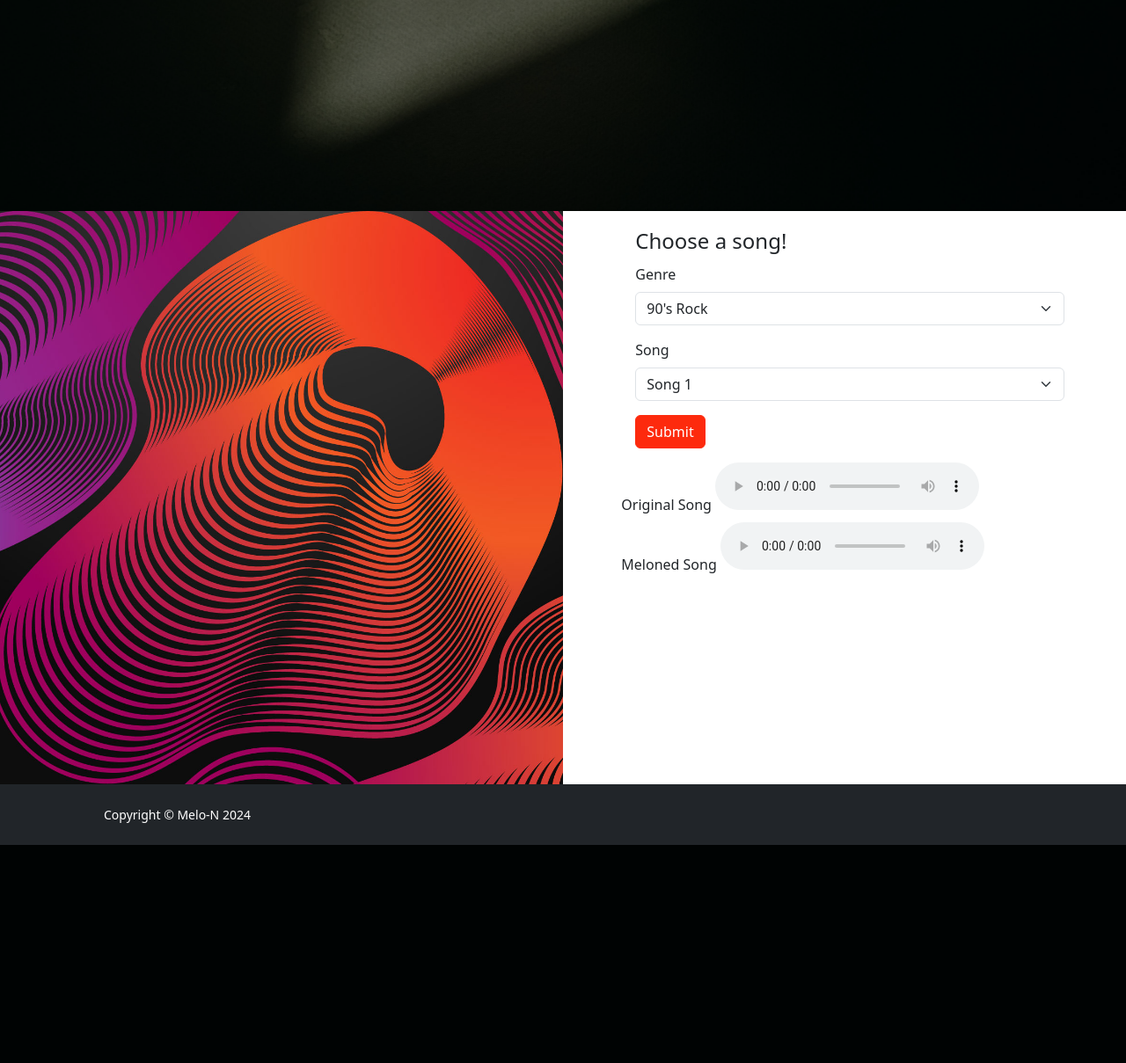
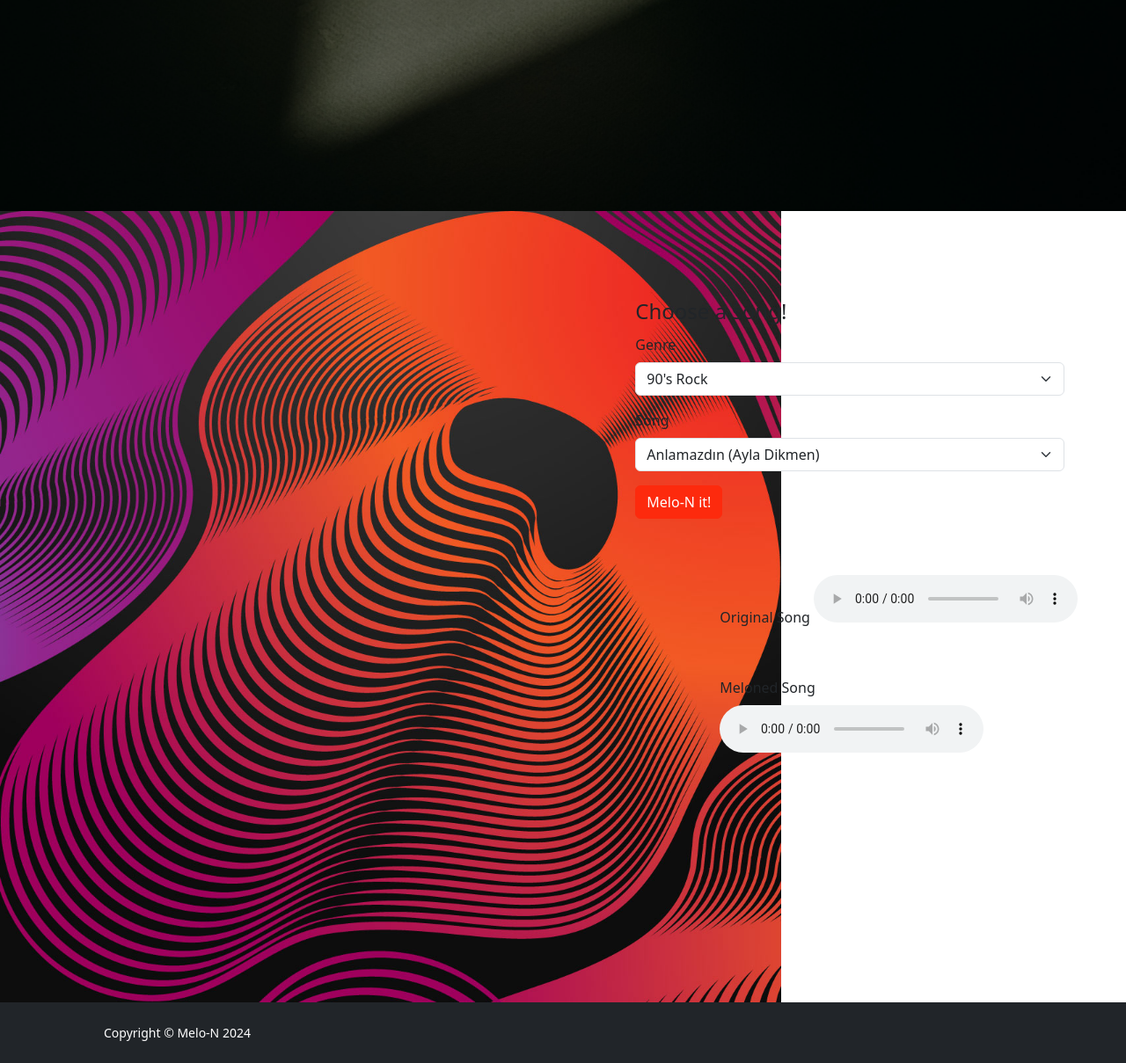
Before and after one commit to gcc4p/melo-n, a Flask app: page / in a window 1280 px wide. Shown: the part 760-1969 px from the top of the page at 88% size. Before the commit the page ends 1721 px from the top, so only its background shows below. Run offline with Flask 3, Linux system fonts and the light colour scheme.

Commit message:
"Website design is done"

```diff
--- a/static/styles.css
+++ b/static/styles.css
@@ -26,7 +26,7 @@ h1 {
     color: white;
     font-size: 24px;
     font-weight: bold; */
-    animation: slide-in 1s ease forwards; /* Apply the animation */
+    animation: moveText 5s infinite alternate;
 }
   .overlay {
     position: absolute;
@@ -54,13 +54,7 @@ h1 {
     --bs-btn-disabled-bg: #fd2a0d;
     --bs-btn-disabled-border-color: #fd2a0d;
 }
-<<<<<<< HEAD
-<<<<<<< HEAD
-=======
-=======
->>>>>>> 576c5d2 (Motion added)
-
-@keyframes slide-in {
+@keyframes slideInFromLeft {
     0% {
         transform: translateX(-100%);
         opacity: 0;
@@ -70,7 +64,7 @@ h1 {
         opacity: 1;
     }
 }
-<<<<<<< HEAD
->>>>>>> 8d28eb5 (Just the motion)
-=======
->>>>>>> 576c5d2 (Motion added)
+
+.animate-text {
+    animation: slideInFromLeft 1s ease;
+}
--- a/templates/index.html
+++ b/templates/index.html
@@ -16,6 +16,8 @@
     </head>
     <body class="d-flex flex-column h-100">
         <main class="flex-shrink-0">
+          <div class="fade-in-container">
+            <div class="fade-in-element1">
             <!-- Header-->
             <header class="bg-dark py-5 banner">
 
@@ -23,7 +25,7 @@
                   <div class="overlay"></div>
                     <div class="row justify-content-left banner-content">
                         <div class="col-lg-8 col-xl-7 col-xxl-6">
-                            <div class="my-5 text-center text-xl-start">
+                            <div class="my-5 text-center text-xl-start animate-text">
                                 <h1 class="display-5 fw-bolder text-white mb-2">Melo-N <br> Novate Your Songs...</h1>
                                 <p class="lead fw-normal text-white mb-4">Transform your favorite tunes into an adventure with our tool!<br>
                                     Simply pick a song, choose a genre, and watch as we remix it into a whole new groove
@@ -38,15 +40,17 @@
                     </div>
                 </div>
             </header>
+            </div>
             <!-- Features section-->
+            <div class="fade-in-element2">
             <div class="row" id="features">
                 <div class="col-md-6 px-0">
                   <div class="img-box">
-                    <img src="../static/assets/999.jpg" class="box_img" alt="about img" style="width: 100%; height: 100%;">
+                    <img src="../static/assets/999.jpg" class="box_img" alt="about img" style="width: auto; height: 900px;">
                   </div>
                 </div>
                 <div class="col-md-5 mx-auto">
-                    <form type="submit" id="songForm" style="padding:1rem;">
+                    <form type="submit" id="songForm" style="padding: 1rem; margin-top: 80px;">
                         <fieldset>
                           <legend>Choose a song!</legend>
                           <div class="mb-3">
@@ -60,24 +64,24 @@
                           <div class="mb-3">
                             <label for="SongSelect" class="form-label">Song</label>
                             <select id="SongSelect" class="form-select">
-                              <option id="song1" value="1">Song 1</option>
-                              <option id="song2" value="2">Song 2</option>
-                              <option id="song3" value="3">Song 3</option>
-                              <option id="song4" value="4">Song 4</option>
-                              <option id="song5" value="5">Song 5</option>
+                              <option id="song1" value="1">Anlamazdın (Ayla Dikmen)</option>
+                              <option id="song2" value="2">Vampire Song (Bach)</option>
+                              <option id="song3" value="3">Jojo theme</option>
+                              <option id="song4" value="4">Titanic (Celine Dion)</option>
+                              <option id="song5" value="5">Thank you (dido)</option>
                             </select>
                           </div>
 
-                          <button type="submit" class="btn btn-primary">Submit</button>
+                          <button type="submit" class="btn btn-primary">Melo-N it!</button>
                         </fieldset>
                       </form>
-                      <div class="col-auto">
-                        <label class="form-label"> Original Song</label>
+                      <div class="col-auto par" style="padding-left: 7rem;padding-top: 3rem;">
+                        <label class="form-label" > Original Song</label>
                         <audio id="audioPlayer1" controls>
                           <source id="originalSong" src="" type="audio/mpeg">
                         </audio>
                       </div>
-                      <div class="col-auto">
+                      <div class="col-auto" style="padding-left: 7rem; padding-top: 3rem;">
                         <label class="form-label"> Meloned Song</label>
                         <audio id="audioPlayer2" controls>
                           <source id="MelonedSong" src="" type="audio/mpeg">
@@ -86,6 +90,8 @@
 
                 </div>
             </div>
+          </div>
+        </div>
         </main>
         <!-- Footer-->
         <footer class="bg-dark py-4 mt-auto">
```
Also changed, not shown: templates/index1.html (deleted, +0 -161 lines).
